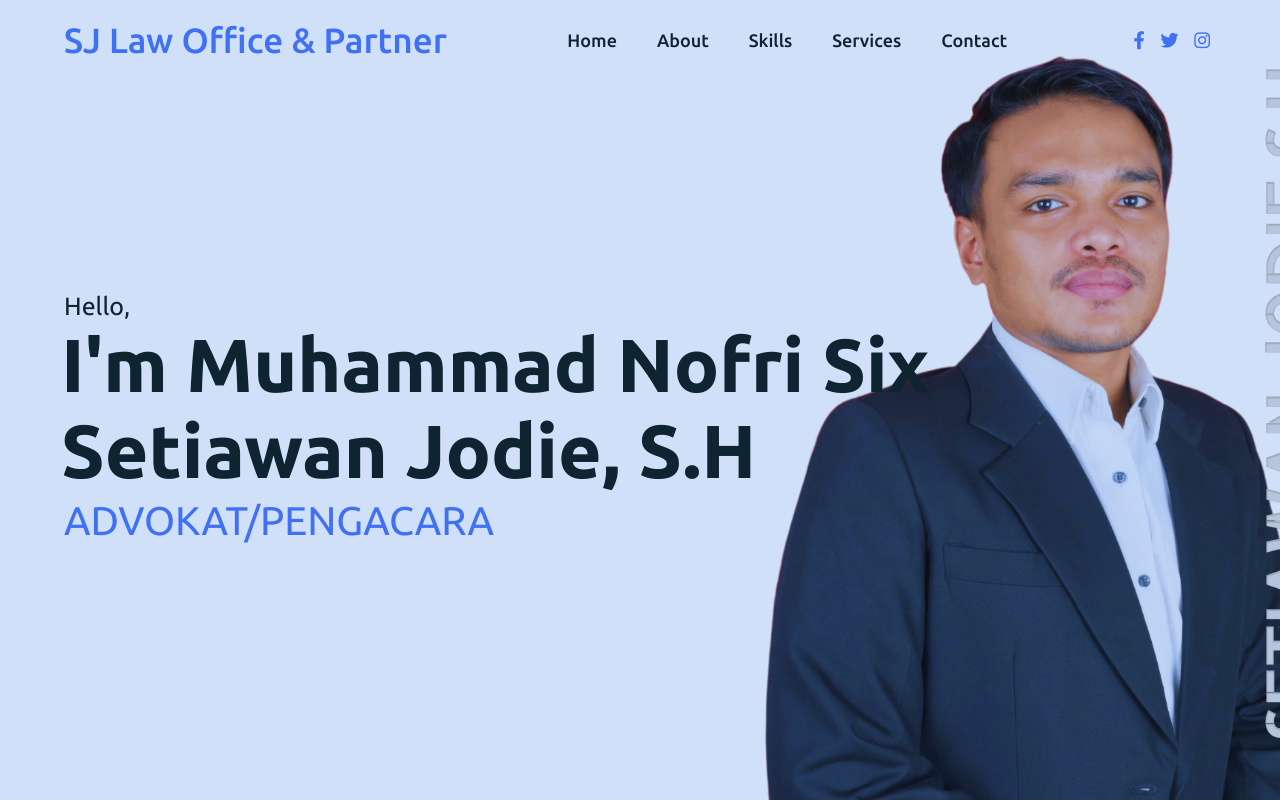
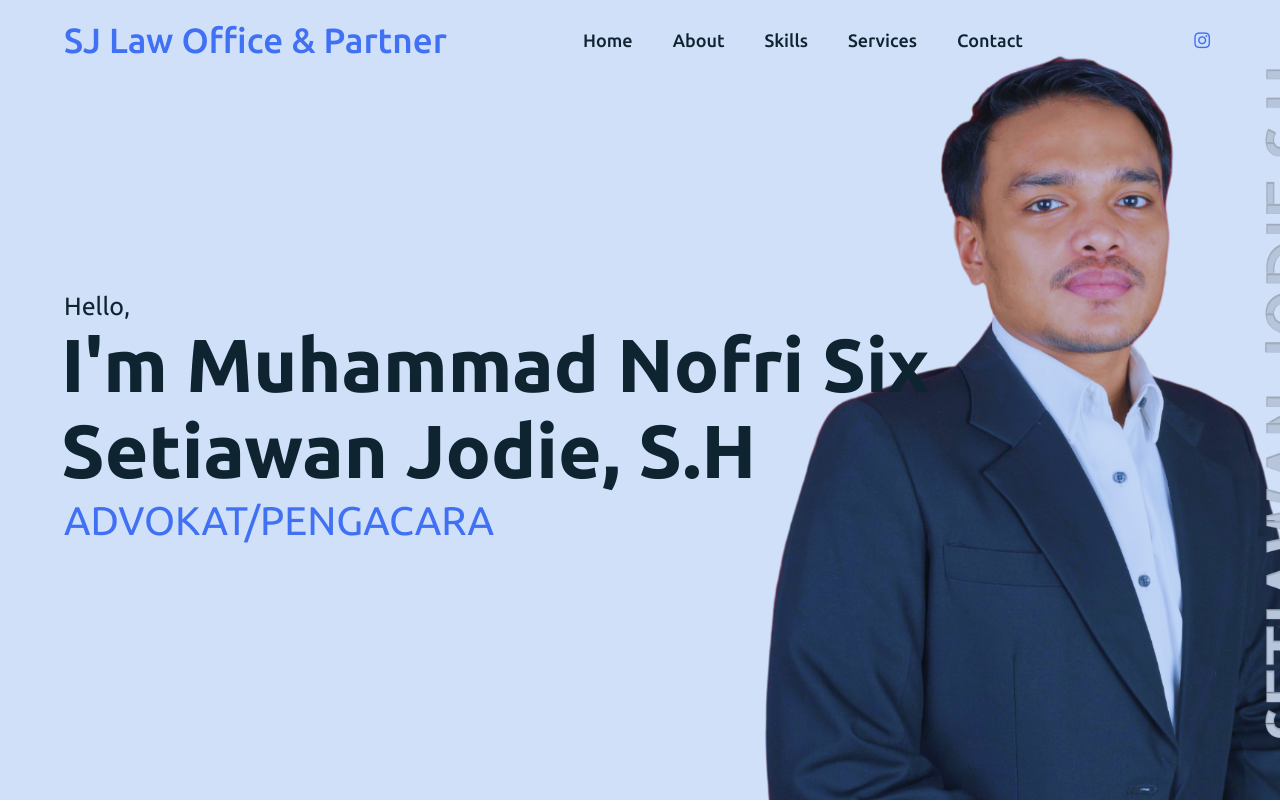
Before and after one commit to sjplawoffice/home, a plain HTML site: page index.html in a window 1280 px wide. Shown: the top 802 px of the page. Drawn offline with Linux system fonts and the light colour scheme.

Commit message:
Update index.html

```diff
--- a/index.html
+++ b/index.html
@@ -32,9 +32,8 @@
         </div>
       </ul>
       <div class="media-icons">
-        <a href="#"><i class="fab fa-facebook-f"></i></a>
-        <a href="#"><i class="fab fa-twitter"></i></a>
-        <a href="#"><i class="fab fa-instagram"></i></a>
+        <a href="https://www.linkedin.com/in/six-setiawan-jodie-ab475b238/"><i class="fa-brands fa-linkedin"></i></a>
+        <a href="https://www.instagram.com/jodi_esetiawan/"><i class="fab fa-instagram"></i></a>
       </div>
     </div>
     <div class="menu-btn">
```
